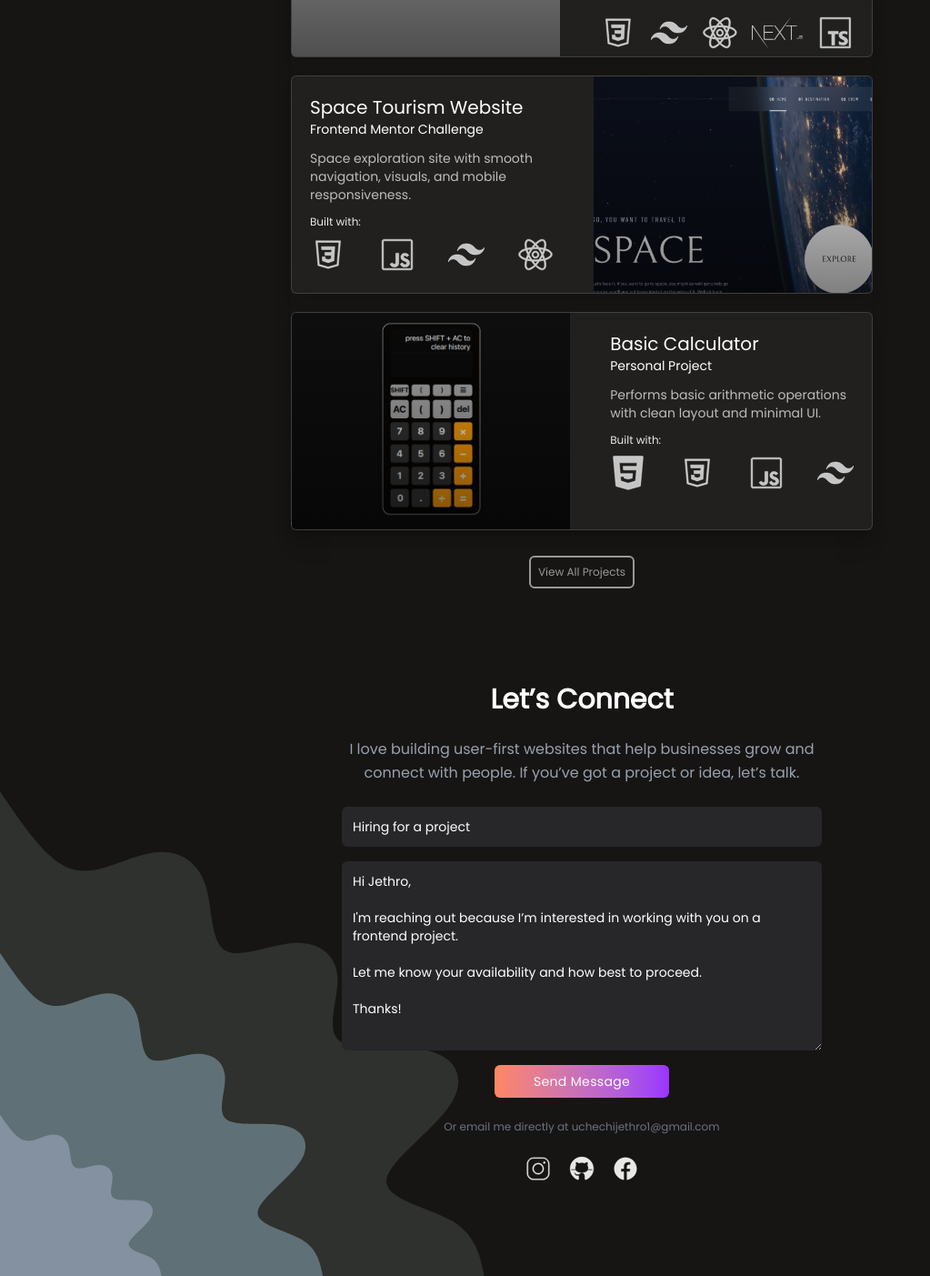
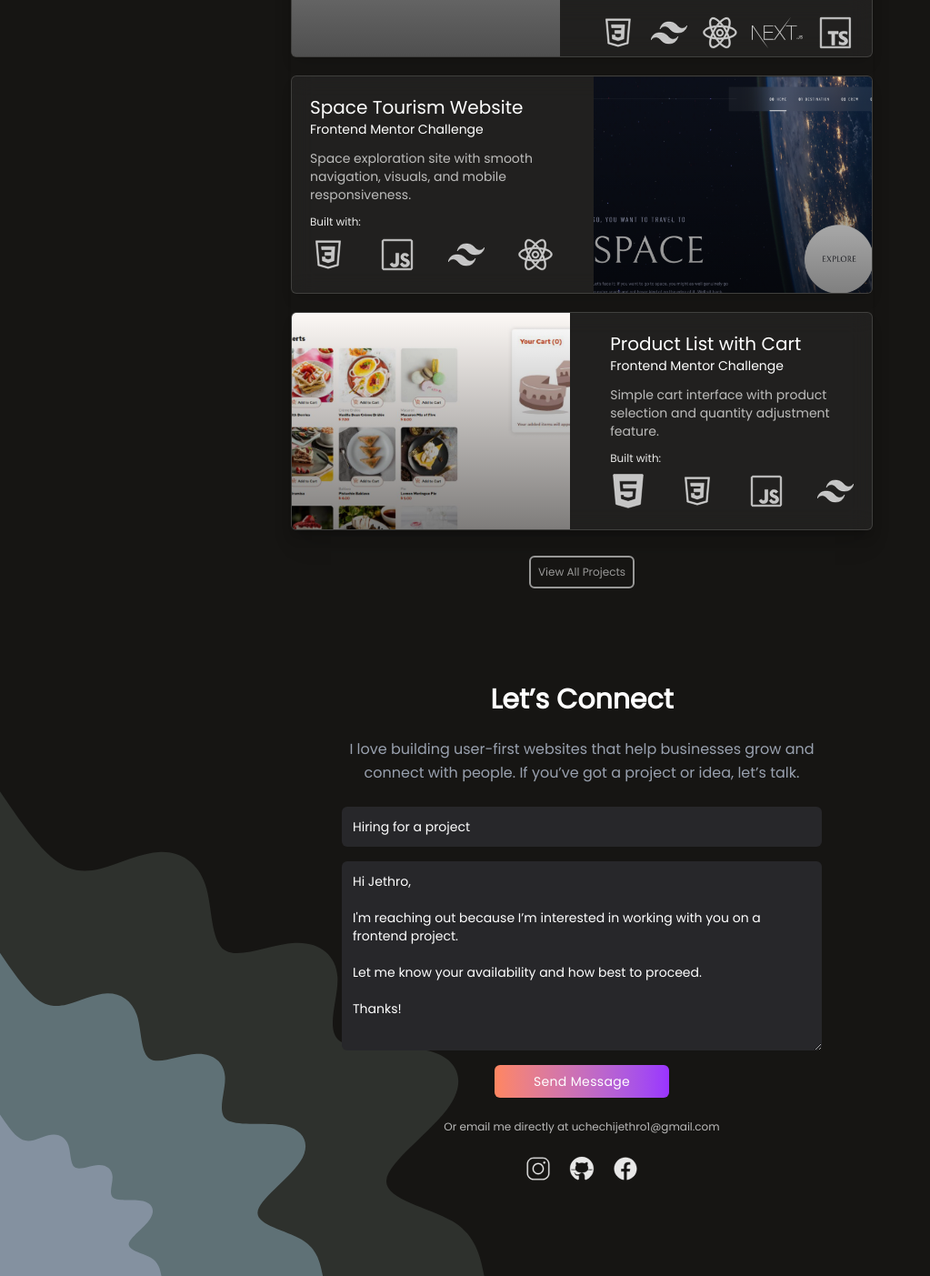
Before and after one commit to Jay-Tiroh/portfolio, a Next.js app: page / in a window 1280 px wide. Shown: the part 1926-3329 px from the top of the page at 91% size, without its empty margins (0-1023 px from the left). Built offline with nearby package versions, Linux system fonts and the light colour scheme; grey boxes are pictures that could not be loaded.

Commit message:
made some minute changes here and there.

```diff
--- a/src/components/Contact.tsx
+++ b/src/components/Contact.tsx
@@ -55,7 +55,7 @@ const Contact = () => {
         </button>
       </form>
 
-      <span className="text-xs text-gray-500">
+      <span className="text-xs text-faded">
         Or email me directly at uchechijethro1@gmail.com
       </span>
       <div className="social-links flex items-center gap-5">
--- a/src/components/MyJourney.tsx
+++ b/src/components/MyJourney.tsx
@@ -8,7 +8,7 @@ const MyJourney = () => {
         <Animate type="pop-y">
           <div className="grid md:grid-cols-2 place-items-center gap-3  m-auto">
             <div className="card w-full  flex flex-col justify-center p-5 m-auto  rounded-md shadow-lg text-sm">
-              <h2 className="text-md"> Frontend Mentor Challenges</h2>
+              <h2 className="text-md w-full"> Frontend Mentor Challenges</h2>
               <h3 className="text-sm text-accent w-full">
                 Building Real-World Skills
               </h3>
--- a/src/components/MyProject.tsx
+++ b/src/components/MyProject.tsx
@@ -33,6 +33,16 @@ const MyProjects = () => {
       image: "/assets/images/space.png",
       link: "#",
     },
+
+    {
+      title: "Product List with Cart",
+      subtitle: "Frontend Mentor Challenge",
+      description:
+        "Simple cart interface with product selection and quantity adjustment feature.",
+      stack: ["html", "js", "tailwind", "css"],
+      image: "/assets/images/product-list.png",
+      link: "https://chizuru-product-list.vercel.app/",
+    },
     {
       title: "Basic Calculator",
       subtitle: "Personal Project",
@@ -41,15 +51,6 @@ const MyProjects = () => {
       stack: ["html", "js", "tailwind", "css"],
       image: "/assets/images/calculator.png",
       link: "https://simple-calculator-gbgi.vercel.app/",
-    },
-    {
-      title: "Product List with Cart",
-      subtitle: "Frontend Mentor Challenge",
-      description:
-        "Simple cart interface with product selection and quantity adjustment feature.",
-      stack: ["html", "js", "tailwind", "css"],
-      image: "/assets/images/product-list.png",
-      link: "https://chizuru-product-list.vercel.app/",
     },
   ];
 
```
